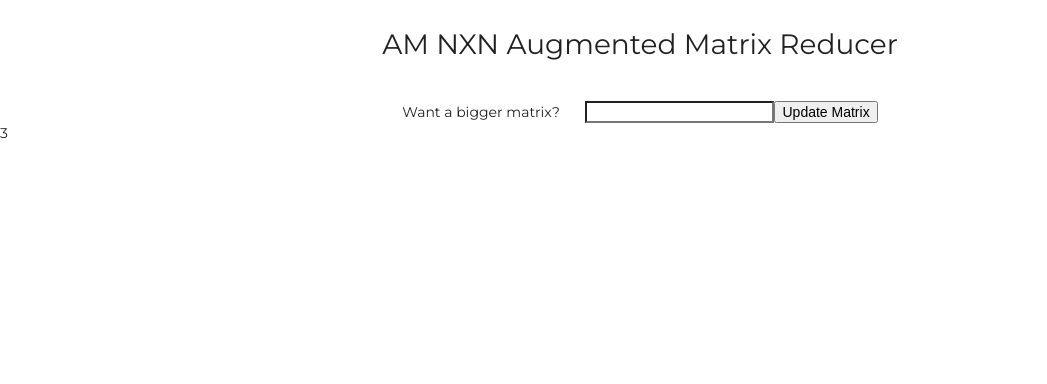
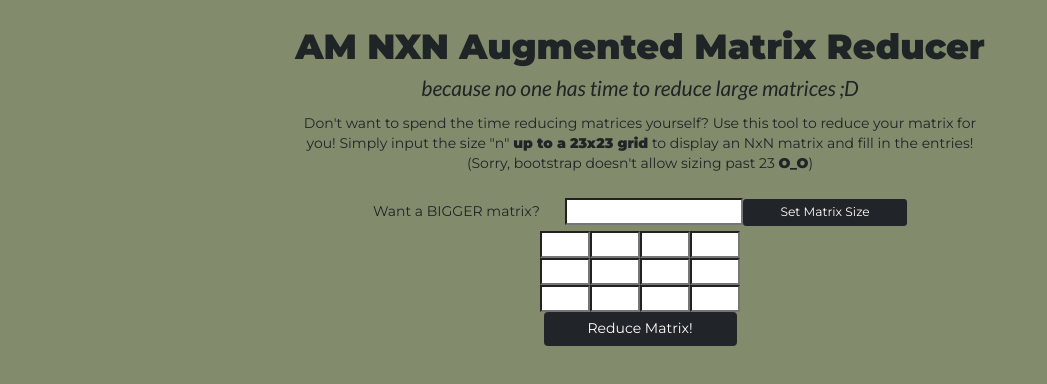
Before and after one commit to jafosoy/AM-NXN-Matrix-Reducer, a React (Create React App) app: page / in a window 1280 px wide. Shown: the top 384 px of the page, without its empty margins (0-1047 px from the left). Built offline with nearby package versions, Linux system fonts and the light colour scheme.

Commit message:
Completed input form for matrix/Additional html and css added

```diff
--- a/package.json
+++ b/package.json
@@ -6,6 +6,7 @@
     "@testing-library/jest-dom": "^5.16.1",
     "@testing-library/react": "^12.1.2",
     "@testing-library/user-event": "^13.5.0",
+    "bootstrap": "^5.1.3",
     "react": "^17.0.2",
     "react-dom": "^17.0.2",
     "react-scripts": "5.0.0",
--- a/public/index.html
+++ b/public/index.html
@@ -14,6 +14,7 @@
       manifest.json provides metadata used when your web app is installed on a
       user's mobile device or desktop. See https://developers.google.com/web/fundamentals/web-app-manifest/
     -->
+
     <!--Semantic UI-->
     <link rel="stylesheet" href="https://cdnjs.cloudflare.com/ajax/libs/semantic-ui/2.4.1/semantic.min.css" />
     <!-- Bootstrap Styling -->
--- a/src/App.js
+++ b/src/App.js
@@ -1,28 +1,68 @@
-import React, { useState, useEffect } from "react";
-import styles from "./style.css";
-import GridInput from './gridInput';
+import React, { useState } from "react";
 
 function App() {
-  const [matrix, setMatrix] = useState([]);
+  // setting background colour
+  document.body.style = "background: #828C6D;";
+
+  //setting size field
   const [size, setSize] = useState(3);
 
-  function gaussianElimination() {}
+
+  // initialize matrix input
+  const rows = new Array();
+
+  // Configures input for a matrix (2d Array)
+  for (let i = 0; i < size; i++) {
+    var matrixCol = new Array();
+    for (let j = 0; j <= size; j++) {
+      var entryId = String(i) + String(j);
+        matrixCol.push(
+          <span>
+            <input type="text" id={entryId} size="4"/>
+          </span>)
+    }
+    rows.push(<div>{matrixCol}</div>);
+  }
+
+  // TODO: convert input to js matrix we can use to apply algo on
+  function makeMatrix() {
+
+  }
 
   return (
     <div>
-      <h1 class="header">AM NXN Augmented Matrix Reducer</h1>
+      <h1 className="header">AM NXN Augmented Matrix Reducer</h1>
+      <h4 className="title-caption">
+        because no one has time to reduce large matrices ;D
+      </h4>
+      <p className="how-to">
+        Don't want to spend the time reducing matrices yourself? Use this tool
+        to reduce your matrix for you! Simply input the size "n"{" "}
+        <span class="bold">up to a 23x23 grid</span> to display an NxN matrix
+        and fill in the entries!
+        <br></br>
+        (Sorry, bootstrap doesn't allow sizing past 23{" "}
+        <span class="bold">O_O</span>)
+      </p>
+
       <div className="input-header container-fluid center">
-        <div className="inputs">
-          <form>
-            <div>
-              <label id="sizeQuestion" class="changeSizeField" for="sizeChange">Want a bigger matrix? </label>
-              <input class="changeSizeField" id="sizeChange" type="text" name="text"></input>
-              <input class="changeSizeField" type="submit" value="Update Matrix"></input>
-            </div>
-          </form>
-        </div>
+        <form className="sizeForm">
+          <label id="sizeQuestion">Want a BIGGER matrix?</label>
+          <input type="text" id="sizeChange" />
+          <input
+            className="btn btn-dark btn-sm changeSizeButton"
+            onClick={(e) =>
+              setSize(document.getElementById("sizeChange").value)
+            }
+            value="Set Matrix Size"
+          ></input>
+        </form>
       </div>
-      <GridInput size={size}/>
+      <div className="container matrix">
+        {rows}
+        <input className="btn btn-dark btn-xl changeSizeButton" value="Reduce Matrix!"
+        onClick={makeMatrix}></input>
+      </div>
     </div>
   );
 }
--- a/src/gridInput.js
+++ /dev/null
@@ -1,17 +0,0 @@
-import React from 'react';
-
-const GridInput = ({size}) => {
-    // const renderedTodos = props.todos.map((todo) => {
-    //     return <Todo todo={todo} key={todo.id}/>
-    // });
-
-
-
-    return (
-        <div>
-            {size}
-        </div>
-    );
-}
-
-export default GridInput;
--- a/src/index.js
+++ b/src/index.js
@@ -1,10 +1,11 @@
 import React from 'react';
 import ReactDOM from 'react-dom';
 import App from './App';
+import "bootstrap/dist/css/bootstrap.css";
+import 'bootstrap/dist/css/bootstrap.min.css';
+import "./style.css";
 
 ReactDOM.render(
-  <React.StrictMode>
-    <App />
-  </React.StrictMode>,
+    <App />,
   document.querySelector('#root')
 );
--- a/src/style.css
+++ b/src/style.css
@@ -1,26 +1,41 @@
 @import url("https://fonts.googleapis.com/css2?family=Montserrat:wght@100;400;900&family=Open+Sans&display=swap");
 
 
-body, h1, h2 {
+body, h1, h2, h3, p{
     font-family: 'Montserrat', sans-serif;
     font-weight: 400;
+    text-align: center;
+    color: #1F2426;
 
+}
+
+body {
+    background-color: #828C6D;
+}
+
+/* Specific */
+.bold {
+    font-weight: bold;
 }
 
 /* headers */
 .header {
-    padding: 2% 5%;
+    padding: 2% 5% 0;
     text-align: center;
-}
-
-/* Center Elements */
-.center {
-    text-align: center;
+    font-weight: 600;
 }
 
 /* Title */
 .title-caption {
     font-style: italic;
+    text-align: center;
+}
+
+.how-to {
+    width: 55%;
+    text-align: center;
+    margin: 1% auto 2%;
+
 }
 
 /* Change Size Container */
@@ -31,3 +46,16 @@ body, h1, h2 {
 #sizeQuestion {
     margin-right: 2%;
 }
+
+.changeSizeButton {
+    caret-color: transparent;
+}
+
+.sizeForm {
+    text-align: center;
+}
+
+/* Matrix */
+.matrix {
+    margin-top: 5px;
+}
```
Also changed, not shown: 2 other files (tests, documents, lock files or other folders).
